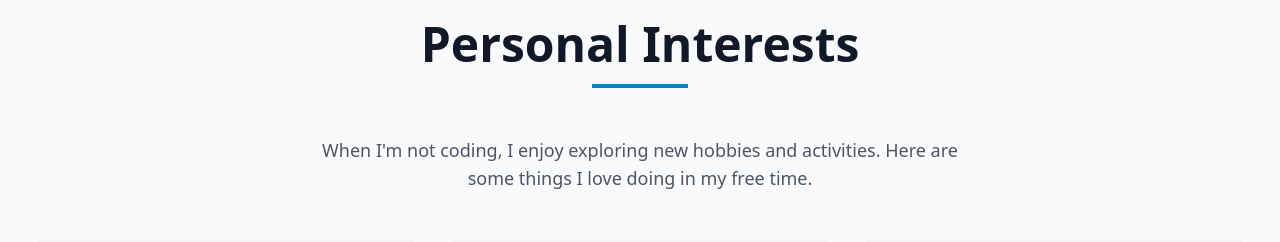
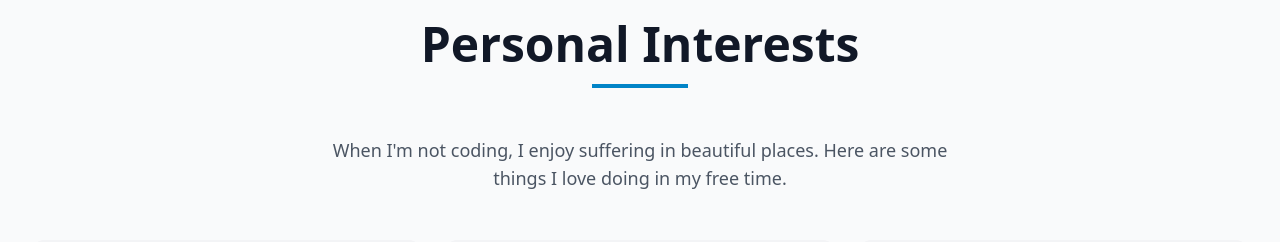
Before and after one commit to Captain-Kirkie/Modern_Portfolio, a React (Vite) app: page / in a window 1280 px wide. Shown: the part 1540-1782 px from the top of the page. Built offline with nearby package versions, Linux system fonts and the light colour scheme; grey boxes are pictures that could not be loaded.

Commit message:
fix: bio

```diff
--- a/src/components/Personal.jsx
+++ b/src/components/Personal.jsx
@@ -58,9 +58,8 @@ const Personal = () => {
                 <div className="w-24 h-1 bg-primary-600 mx-auto mb-12"></div>
 
                 <p className="text-center text-lg text-gray-600 mb-12 max-w-2xl mx-auto">
-                    When I'm not coding, I enjoy exploring new hobbies and
-                    activities. Here are some things I love doing in my free
-                    time.
+                    When I'm not coding, I enjoy suffering in beautiful places.
+                    Here are some things I love doing in my free time.
                 </p>
 
                 <div className="grid grid-cols-1 md:grid-cols-2 lg:grid-cols-3 gap-6">
```
